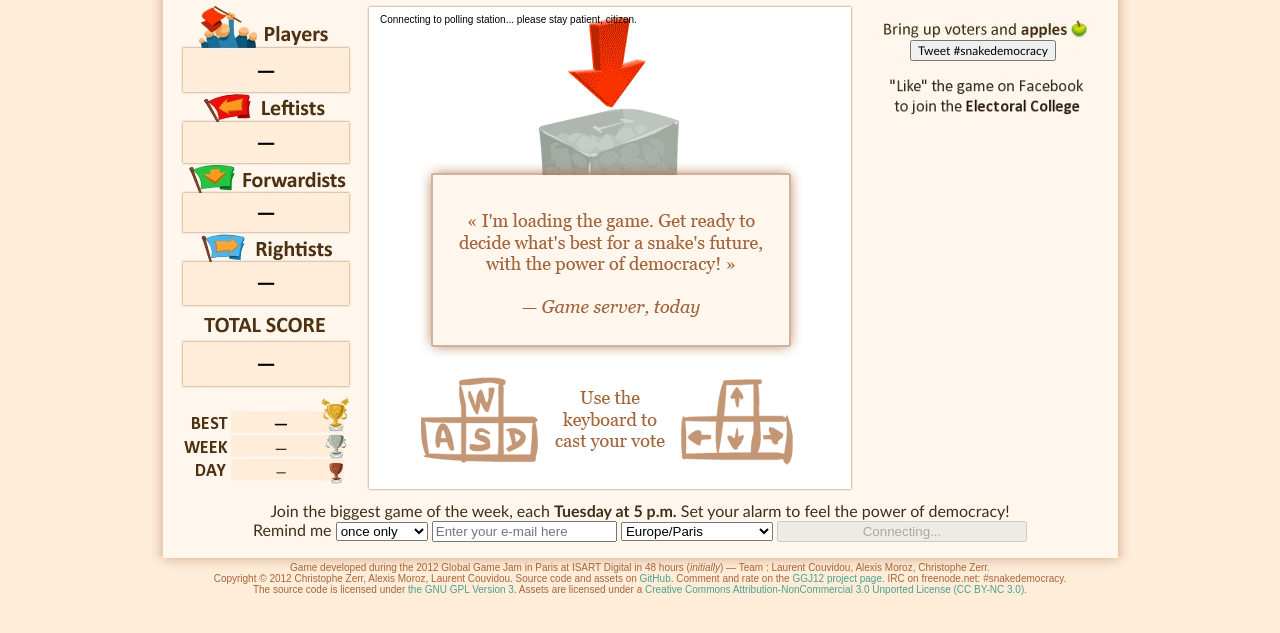
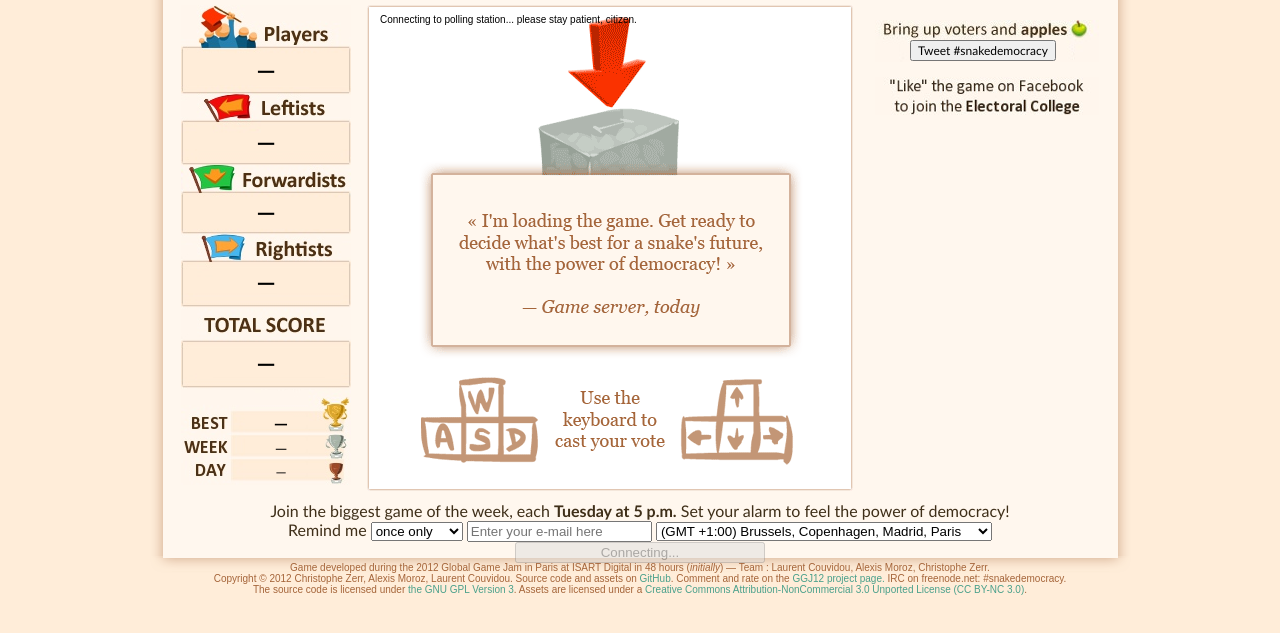
Before and after one commit to lorancou/snakedemocracy, a website: page index.html in a window 1280 px wide. Shown: the part 95-728 px from the top of the page. Drawn offline with nearby package versions, Linux system fonts and the light colour scheme; no server answers; a script that the page names is missing.

Commit message:
Added more cities to timezones

```diff
--- a/index.html
+++ b/index.html
@@ -143,9 +143,9 @@
           </select>
           <input type="text" name="email" placeholder="Enter your e-mail here" id="mailer-email"/>
           <select name="timezone" id="mailer-timezone">
-            <option value="Europe/Paris">Europe/Paris</option>
-            <option value="America/Los_Angeles">America/Los_Angeles</option>
-            <option value="Asia/Tokyo">Asia/Tokyo</option>
+            <option value="Europe/Paris">(GMT +1:00) Brussels, Copenhagen, Madrid, Paris</option>
+            <option value="America/Los_Angeles">(GMT -8:00) Pacific Time (US &amp; Canada)</option>
+            <option value="Asia/Tokyo">(GMT +9:00) Tokyo, Seoul, Osaka, Sapporo, Yakutsk</option>
           </select>
           <input type="button" value="Connecting..." disabled="true" id="mailer-button"/>
         </p>
```
